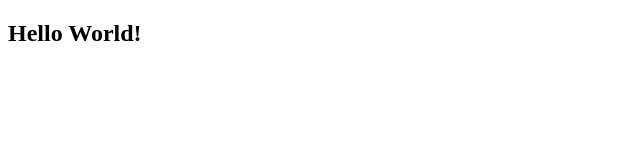
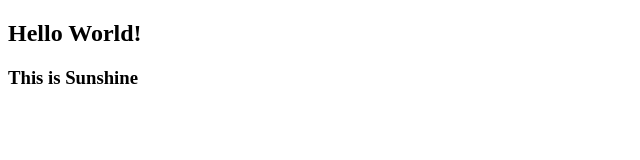
Before and after one commit to HCaldwellQA/refactored-robot, a plain HTML site: page index.html in a window 1280 px wide. Shown: the whole page, without its empty margins (0-640 px from the left). Drawn offline with Linux system fonts and the light colour scheme.

Commit message:
Added more to body

```diff
--- a/index.html
+++ b/index.html
@@ -10,3 +10,4 @@
 <h2>Hello World!</h2>
 </body>
 </html>
+<h3>This is Sunshine</h3>
```
